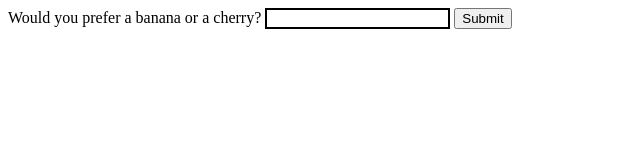
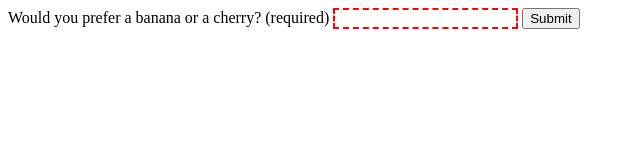
Before and after one commit to CodeByBlazej/HTML-Forms-7-Client-Validation, a plain HTML site: page index.html in a window 1280 px wide. Shown: the whole page, without its empty margins (0-640 px from the left). Drawn offline with Linux system fonts and the light colour scheme.

Commit message:
add required to the input

```diff
--- a/index.html
+++ b/index.html
@@ -9,8 +9,8 @@
 
 <body>
     <form>
-      <label for="choose">Would you prefer a banana or a cherry?</label>
-      <input id="choose" name="i_like">
+      <label for="choose">Would you prefer a banana or a cherry? (required)</label>
+      <input id="choose" name="i_like" required>
       <button>Submit</button>
     </form>
 </body>
```
